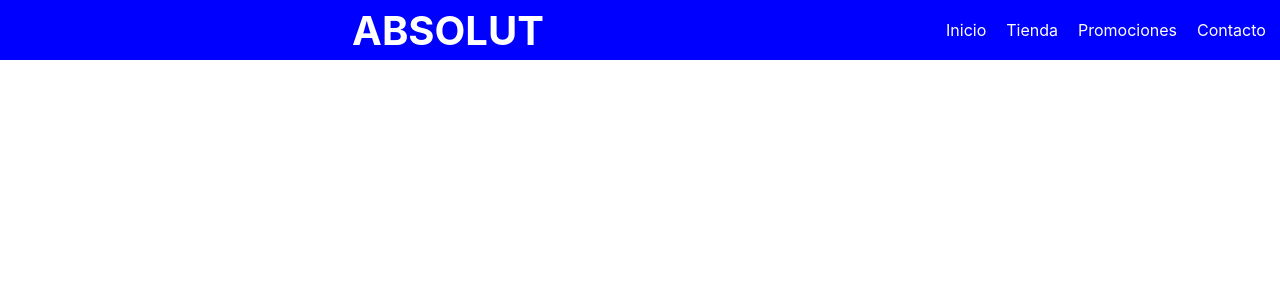
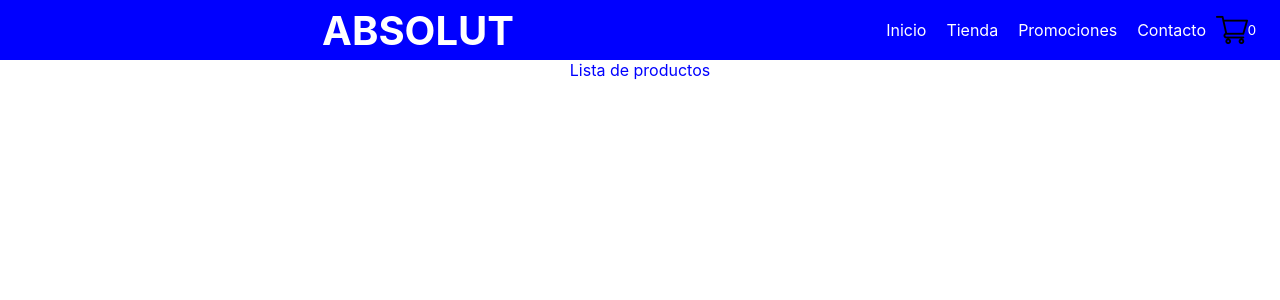
Before and after one commit to RichardAlbornoz/absolut-ecommerce, a React (Create React App) app: page / in a window 1280 px wide. Shown: the top 300 px of the page. Built offline with nearby package versions, Linux system fonts and the light colour scheme.

Commit message:
CartWidget and ItemListContainer

```diff
--- a/src/App.js
+++ b/src/App.js
@@ -1,11 +1,13 @@
 import './App.css';
 import NavBar from './components/navBar/navBar';
+import ListContainer from './components/ItemListContainer/ItemListContainer.js';
 
 function App() {
   return (
-    <div className="App">
-      <NavBar/>
-    </div>
+    <><NavBar />
+    <div>
+        <ListContainer text="Lista de productos" />
+    </div></>
   );
 }
 
--- /dev/null
+++ b/src/components/CartWidget/cartWidget.css
@@ -0,0 +1,15 @@
+.icon {
+    height: 2rem;
+	width: 2rem;
+}
+
+.cartWidget {
+	display: flex;
+	align-items: center;
+	height: 100%;
+}
+.cartWidget-number {
+		font-family: 'Lato', sans-serif;
+		min-width: 2rem;
+        color: white;
+	}
--- /dev/null
+++ b/src/components/CartWidget/cartWidget.js
@@ -0,0 +1,13 @@
+import './cartWidget.css';
+import Cart from '../Img/cart.png';
+
+const CartWidget= () => {
+   return (
+     <div className="cartWidget ">
+       <img src={Cart} alt="" className="icon"></img>
+       <sup className="cartWidget-number">0</sup>
+     </div>
+   )
+ }
+
+ export default CartWidget;
--- /dev/null
+++ b/src/components/ItemListContainer/ItemListContainer.css
@@ -0,0 +1,6 @@
+.listaProductos {
+    display: flex;
+    justify-content: center;
+    background-color: white;
+    color: blue;
+}
--- /dev/null
+++ b/src/components/ItemListContainer/ItemListContainer.js
@@ -0,0 +1,11 @@
+import './ItemListContainer.css';
+
+const ListContainer =(props)=> {
+    return(
+        <div className="listaProductos">
+            <div>{props.text}</div>
+            {props.children}
+        </div>
+    )
+}
+export default ListContainer
--- a/src/components/navBar/navBar.js
+++ b/src/components/navBar/navBar.js
@@ -1,5 +1,7 @@
 import React from "react";
-import '../navBar/estiloNavBar.css'
+import '../navBar/estiloNavBar.css';
+import '../CartWidget/cartWidget.js';
+import CartWidget from "../CartWidget/cartWidget.js";
 
 const NavBar =()=> {
     return(
@@ -13,6 +15,9 @@
                 <li className="navLi"><a href="*" className="a">Promociones</a></li>
                 <li className="navLi"><a href="*" className="a">Contacto</a></li>
             </ul>
+            <div>
+            <CartWidget />
+            </div>
         </nav>
     )
 }
```
Also changed, not shown: src/components/Img/cart.png (added).
